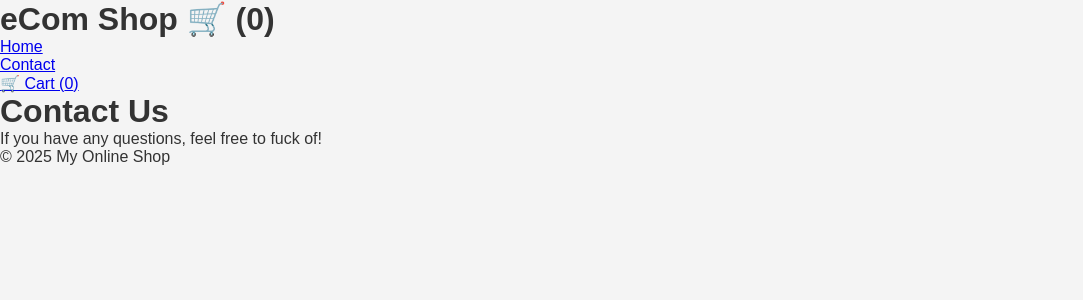
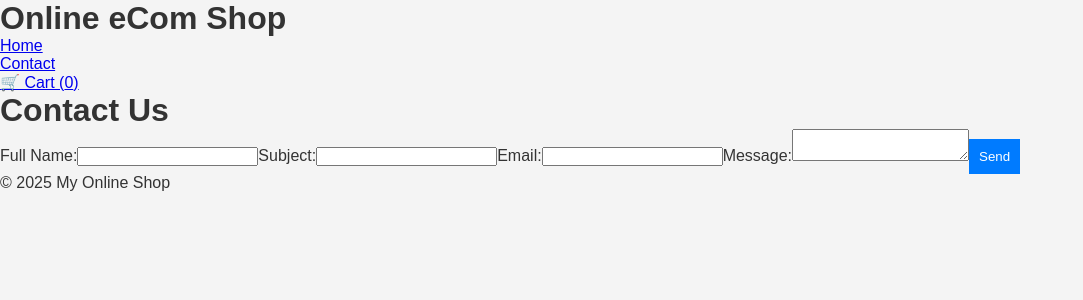
Before and after one commit to ChristianWestby/online-e-shop, a React (Create React App) app: page /contact in a window 1280 px wide. Shown: the top 300 px of the page, without its empty margins (0-1083 px from the left). Built offline with nearby package versions, Linux system fonts and the light colour scheme.

Commit message:
Several minor changes and updates. Added tags as a search criteria.

```diff
--- a/package.json
+++ b/package.json
@@ -4,7 +4,7 @@
   "description": "A simple e-commerce store built with React",
   "main": "index.js",
   "scripts": {
-    "start": "react-scripts start",
+    "start": "PORT=3000 react-scripts start",
     "build": "react-scripts build",
     "test": "react-scripts test",
     "eject": "react-scripts eject"
--- a/src/components/Header.js
+++ b/src/components/Header.js
@@ -1,13 +1,12 @@
-import { useContext } from "react";
-import { CartContext } from "../context/CartContext";
+
 import Nav from "./Nav";
 
 const Header = () => {
-  const { cart } = useContext(CartContext);  // ✅ Henter handlekurv-data
+
 
   return (
     <header>
-      <h1>eCom Shop 🛒 ({cart.length})</h1> {/* ✅ Viser antall varer i handlekurven */}
+      <h1>Online eCom Shop</h1>
       <Nav />
     </header>
   );
--- a/src/pages/CheckoutPage.js
+++ b/src/pages/CheckoutPage.js
@@ -85,6 +85,7 @@ const CheckoutPage = () => {
             <br />
             <button type="submit">Complete purches</button>
           </form>
+
         </>
       )}
     </div>
--- a/src/pages/CheckoutSuccessPage.js
+++ b/src/pages/CheckoutSuccessPage.js
@@ -1,10 +1,17 @@
+
+import { Link } from "react-router-dom";
+
 const CheckoutSuccessPage = () => {
     return (
       <div>
         <h1>Thank you for your purchase!</h1>
         <p>Your order has been successfully processed.</p>
+        <Link to="/">
+        <button>Continue Shopping</button>
+      </Link>
       </div>
     );
+
   };
 
   export default CheckoutSuccessPage;
--- a/src/pages/ContactPage.js
+++ b/src/pages/ContactPage.js
@@ -1,8 +1,117 @@
+import { useState } from "react";
+import { Link } from "react-router-dom";
+
 const ContactPage = () => {
+  const [formData, setFormData] = useState({
+    fullName: "",
+    subject: "",
+    email: "",
+    body: "",
+  });
+
+  const [errors, setErrors] = useState({});
+  const [submitted, setSubmitted] = useState(false);
+
+  const handleChange = (e) => {
+    const { name, value } = e.target;
+    setFormData({ ...formData, [name]: value });
+    setErrors({ ...errors, [name]: "" });
+  };
+
+  const validateEmail = (email) => {
+    return /^[^\s@]+@[^\s@]+\.[^\s@]+$/.test(email);
+  };
+
+  const handleSubmit = (e) => {
+    e.preventDefault();
+    let validationErrors = {};
+
+    if (formData.fullName.trim().length < 3) {
+      validationErrors.fullName = "Full name must be at least 3 characters";
+    }
+    if (formData.subject.trim().length < 3) {
+      validationErrors.subject = "Subject must be at least 3 characters";
+    }
+    if (!validateEmail(formData.email)) {
+      validationErrors.email = "Enter a valid email address";
+    }
+    if (formData.body.trim().length < 3) {
+      validationErrors.body = "Message must be at least 3 characters";
+    }
+
+    if (Object.keys(validationErrors).length > 0) {
+      setErrors(validationErrors);
+      return;
+    }
+
+    console.log("Submitted Data:", formData);
+
+    setSubmitted(true);
+    setFormData({ fullName: "", subject: "", email: "", body: "" });
+  };
+
   return (
     <div>
       <h1>Contact Us</h1>
-        <p>If you have any questions, feel free to fuck of!</p>
+
+      {submitted ? (
+        <div className="success-message">
+          <h2>Message Sent Successfully!</h2>
+          <p>Thank you for reaching out. We will get back to you soon.</p>
+          <Link to="/">
+            <button>Back to Home</button>
+          </Link>
+        </div>
+      ) : (
+        <form onSubmit={handleSubmit}>
+
+          <label>
+            Full Name:
+            <input
+              type="text"
+              name="fullName"
+              value={formData.fullName}
+              onChange={handleChange}
+            />
+            {errors.fullName && <p className="error">{errors.fullName}</p>}
+          </label>
+
+
+          <label>
+            Subject:
+            <input
+              type="text"
+              name="subject"
+              value={formData.subject}
+              onChange={handleChange}
+            />
+            {errors.subject && <p className="error">{errors.subject}</p>}
+          </label>
+
+          <label>
+            Email:
+            <input
+              type="email"
+              name="email"
+              value={formData.email}
+              onChange={handleChange}
+            />
+            {errors.email && <p className="error">{errors.email}</p>}
+          </label>
+
+          <label>
+            Message:
+            <textarea
+              name="body"
+              value={formData.body}
+              onChange={handleChange}
+            />
+            {errors.body && <p className="error">{errors.body}</p>}
+          </label>
+
+          <button type="submit">Send</button>
+        </form>
+      )}
     </div>
   );
 };
--- a/src/pages/HomePage.js
+++ b/src/pages/HomePage.js
@@ -3,8 +3,9 @@ import { Link } from "react-router-dom";
 
 const HomePage = () => {
   const [products, setProducts] = useState([]);
-  const [loading, setLoading] = useState(true);  // ✅ Legger til loading-state
-  const [error, setError] = useState(null);  // ✅ Legger til feilhåndtering
+  const [loading, setLoading] = useState(true);
+  const [error, setError] = useState(null);
+  const [searchQuery, setSearchQuery] = useState("");
 
   useEffect(() => {
     setLoading(true);
@@ -12,7 +13,7 @@ const HomePage = () => {
       .then((res) => res.json())
       .then((data) => {
         console.log("API-respons:", data);
-        setProducts(data.data || []);  // ✅ Sørger for at `products` alltid er en array
+        setProducts(data.data || []);
         setLoading(false);
       })
       .catch((error) => {
@@ -22,26 +23,64 @@ const HomePage = () => {
       });
   }, []);
 
-  // ✅ Viser "Laster inn..." mens API-et henter data
   if (loading) return <p>Loading products...</p>;
+  if (error) return <p>Feil: {error}</p>;
 
-  // ✅ Viser feilmelding hvis API-kallet feiler
-  if (error) return <p>Feil: {error}</p>;
+  const filteredProducts = products.filter((product) =>
+    product.title.toLowerCase().includes(searchQuery.toLowerCase()) ||
+    product.tags.some(tag => tag.toLowerCase().includes(searchQuery.toLowerCase()))
+  );
 
   return (
     <>
-      <h1>Online Shop</h1>
+      <h1>eCom Shop Products</h1>
+
+      <input
+        type="text"
+        placeholder="Search for a product..."
+        value={searchQuery}
+        onChange={(e) => setSearchQuery(e.target.value)}
+        style={{
+          width: "100%",
+          padding: "10px",
+          marginBottom: "20px",
+          fontSize: "16px"
+        }}
+      />
+
       <div className="product-list">
-        {Array.isArray(products) && products.map((product) => (
-          <div key={product.id} className="product-card">
-           <img  src={product.image?.url || "https://via.placeholder.com/150"} alt={product.title}
-           onError={(e) => e.target.src = "https://via.placeholder.com/150"} />
+        {filteredProducts.length > 0 ? (
+          filteredProducts.map((product) => (
+            <div key={product.id} className="product-card">
+              <img
+                src={product.image?.url || "https://via.placeholder.com/150"}
+                alt={product.title}
+                onError={(e) => (e.target.src = "https://via.placeholder.com/150")}
+              />
 
-            <h3>{product.title}</h3>
-            <p>{product.discountedPrice} NOK</p>
-            <Link to={`/product/${product.id}`}>View Product</Link>
-          </div>
-        ))}
+              <h3>{product.title}</h3>
+              <p>{product.description}</p>
+
+              {product.price > product.discountedPrice ? (
+                <>
+                  <p>Original Price: <s>{product.price} NOK</s></p>
+                  <p>
+                    Discount:{" "}
+                    {((1 - product.discountedPrice / product.price) * 100).toFixed(0)}%
+                    ({(product.price - product.discountedPrice).toFixed(2)} NOK)
+                  </p>
+                  <p>Discounted Price: {product.discountedPrice} NOK</p>
+                </>
+              ) : (
+                <p>Price: {product.price} NOK</p>
+              )}
+
+              <Link to={`/product/${product.id}`}>View Product</Link>
+            </div>
+          ))
+        ) : (
+          <p>No products match your search.</p>
+        )}
       </div>
     </>
   );
--- a/src/pages/ProductPage.js
+++ b/src/pages/ProductPage.js
@@ -1,7 +1,6 @@
 import { useState, useEffect, useContext } from "react";
-import { useParams } from "react-router-dom";
+import { useParams, Link } from "react-router-dom";
 import { CartContext } from "../context/CartContext";
-import { Link } from "react-router-dom";
 
 const ProductPage = () => {
   const { id } = useParams();
@@ -30,7 +29,7 @@ const ProductPage = () => {
   }, [id]);
 
   if (error) return <p>Error: {error}</p>;
-  if (loading) return <p>Getting your items... Please wait!</p>;
+  if (loading) return <p>Henter produktet... Vennligst vent.</p>;
 
   return (
     <>
@@ -41,10 +40,43 @@ const ProductPage = () => {
         onError={(e) => e.target.src = "https://via.placeholder.com/150"}
       />
       <p>{product.description}</p>
-      <p>{product.discountedPrice} NOK</p>
+
+      {/* 🔹 Anmeldelser (Reviews) */}
+      <h2>Reviews:</h2>
+      {product.reviews && product.reviews.length > 0 ? (
+        <ul>
+          {product.reviews.map((review) => (
+            <li key={review.id}>
+              <strong>{review.username}:</strong> {review.description} ({review.rating}/5)
+            </li>
+          ))}
+        </ul>
+      ) : (
+        <p>No reviews available for this product.</p>
+      )}
+
+      {/* 🔹 Pris-delen */}
+      {product.price > product.discountedPrice ? (
+        <>
+          <p>Original Price: <s>{product.price} NOK</s></p>
+          <p>
+            Discount: {((1 - product.discountedPrice / product.price) * 100).toFixed(0)}%
+            ({(product.price - product.discountedPrice).toFixed(2)} NOK)
+          </p>
+          <p>Discounted Price: {product.discountedPrice} NOK</p>
+        </>
+      ) : (
+        <p>Price: {product.price} NOK</p>
+      )}
+
+      {/* 🔹 Knapper */}
       <button onClick={() => addToCart(product)}>Add to Cart</button>
-      <Link to="/"><button>Continue to shop</button></Link>
-      <Link to="/checkout"><button>Proceed to Checkout</button></Link>
+      <Link to="/cart">
+        <button>Go to Checkout</button>
+      </Link>
+      <Link to="/">
+        <button>Continue Shopping</button>
+      </Link>
     </>
   );
 };
```
Lines whose indentation alone changed are shown as unchanged.
